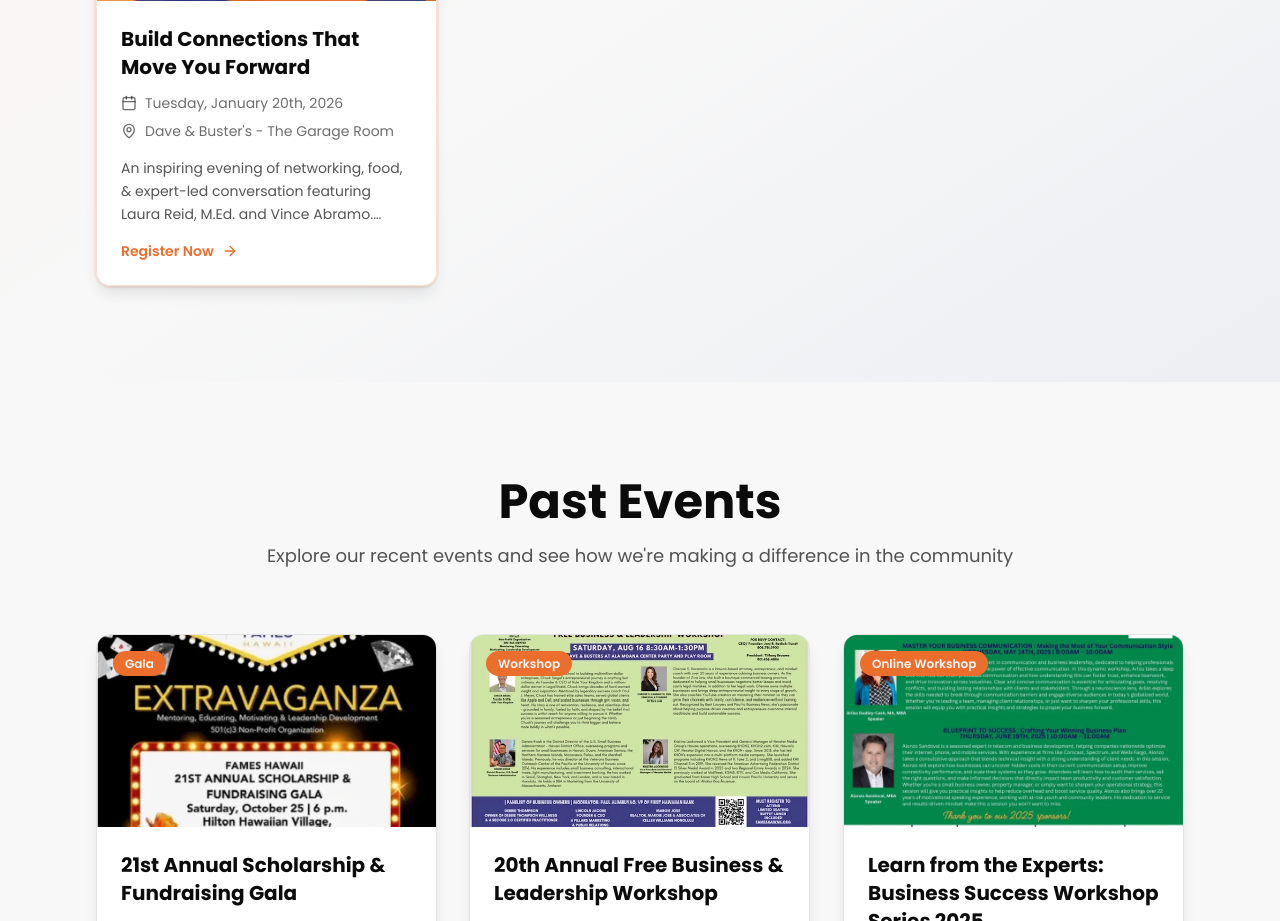
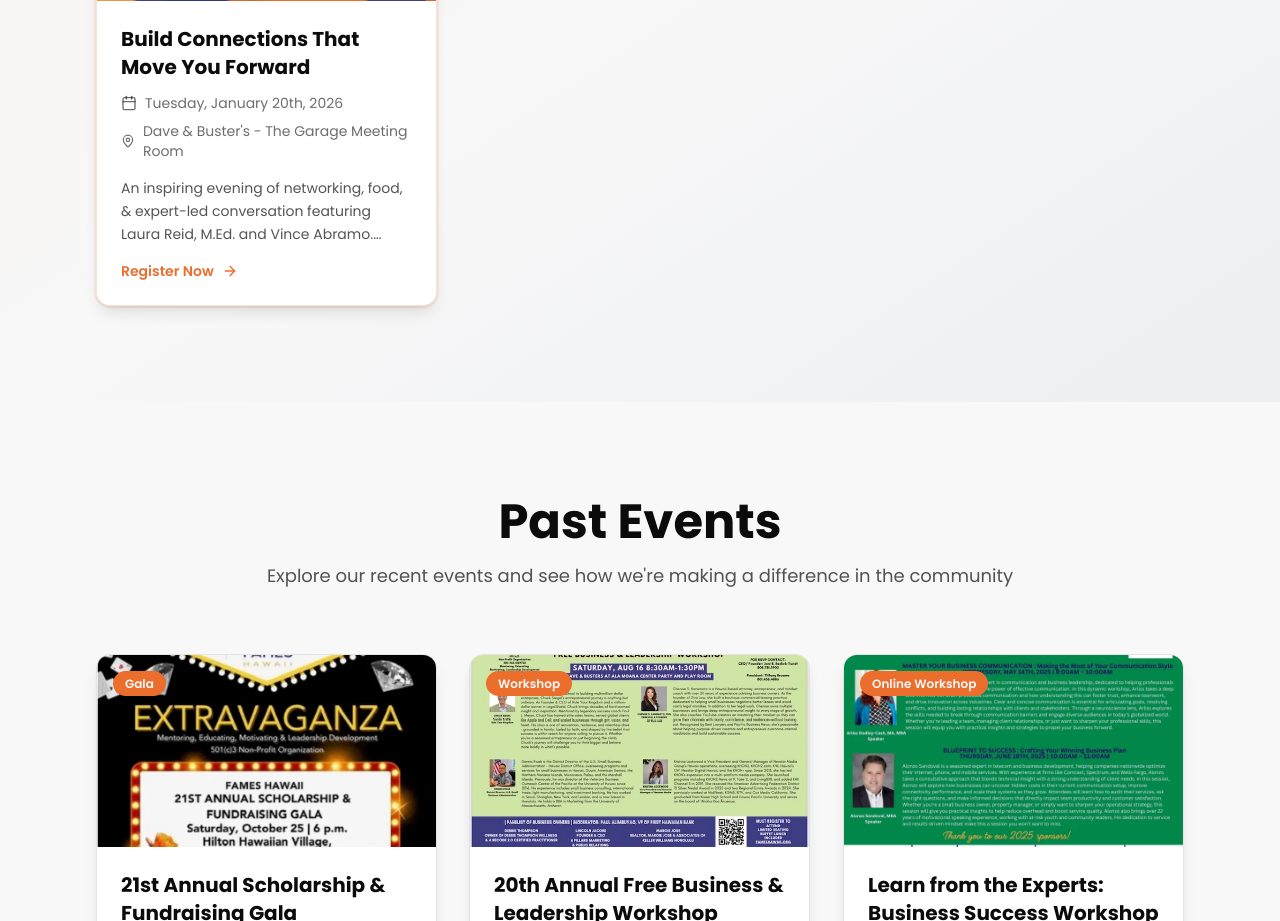
Before and after one commit to brow51wss/fameshawaii, a Next.js app: page /events in a window 1280 px wide. Shown: the part 1120-2041 px from the top of the page. Built offline with nearby package versions, Linux system fonts and the light colour scheme.

Commit message:
corrections

```diff
--- a/app/events/[slug]/page.tsx
+++ b/app/events/[slug]/page.tsx
@@ -193,8 +193,8 @@ const eventsData = {
     title: "Build Connections That Move You Forward",
     date: "Tuesday, January 20th, 2026",
     time: "6:00 PM - 8:30 PM HST",
-    location: "Dave & Buster's - The Garage Room",
-    address: "The Garage Room, 1450 Ala Moana Blvd, Honolulu, HI 96814",
+    location: "Dave & Buster's - The Garage Meeting Room",
+    address: "The Garage Meeting Room, 1450 Ala Moana Blvd, Honolulu, HI 96814",
     mapLink: "https://maps.app.goo.gl/hu5gmszVtzZTPY7M8",
     category: "Networking",
     image: "/images/build-connection-banner-bg.webp",
--- a/app/events/page.tsx
+++ b/app/events/page.tsx
@@ -17,7 +17,7 @@ export default function EventsPage() {
       slug: "build-connections-that-move-you-forward",
       title: "Build Connections That Move You Forward",
       date: "Tuesday, January 20th, 2026",
-      location: "Dave & Buster's - The Garage Room",
+      location: "Dave & Buster's - The Garage Meeting Room",
       description:
         "An inspiring evening of networking, food, & expert-led conversation featuring Laura Reid, M.Ed. and Vince Abramo. Learn to speak with confidence and build meaningful connections. Food included. Students $25, Members $38, Non-Members $45, At Door $50.",
       image: "/images/events/build-connections-that-move-you-forward/FAMES-Jan.-Thumbnail-copy.webp",
--- a/components/hero.tsx
+++ b/components/hero.tsx
@@ -108,7 +108,7 @@ export default function Hero() {
               An inspiring evening of networking, food, & expert-led conversation
             </p>
             <p className="text-base md:text-lg text-white/80 max-w-xl mb-8 fade-in-up delay-300">
-              Tuesday, January 20th, 2026<br />6:00 PM - 8:30 PM<br />Dave & Buster's - The Garage Room
+              Tuesday, January 20th, 2026<br />6:00 PM - 8:30 PM<br />Dave & Buster's - The Garage Meeting Room
             </p>
             <div className="flex flex-col sm:flex-row gap-4 fade-in-up delay-400">
               <Link
--- a/components/upcoming-event.tsx
+++ b/components/upcoming-event.tsx
@@ -59,7 +59,7 @@ export default function UpcomingEvent() {
               <div className="flex gap-3 items-start">
                 <MapPin size={20} className="text-secondary flex-shrink-0 mt-1" />
                 <div>
-                  <p className="font-semibold text-white">Dave & Buster's - The Garage Room</p>
+                  <p className="font-semibold text-white">Dave & Buster's - The Garage Meeting Room</p>
                   <p className="text-white/70">Ala Moana Center</p>
                 </div>
               </div>
--- a/components/upcoming-events.tsx
+++ b/components/upcoming-events.tsx
@@ -13,7 +13,7 @@ export default function UpcomingEvents() {
       title: "Build Connections That Move You Forward",
       date: "Tuesday, January 20th, 2026",
       time: "6:00 PM - 8:30 PM",
-      location: "Dave & Buster's - The Garage Room",
+      location: "Dave & Buster's - The Garage Meeting Room",
       description:
         "An inspiring evening of networking, food, & expert-led conversation featuring Laura Reid, M.Ed. and Vince Abramo. Learn to speak with confidence and build meaningful connections.",
       image: "/images/events/build-connections-that-move-you-forward/FAMES-Jan.-Thumbnail-copy.webp",
```
